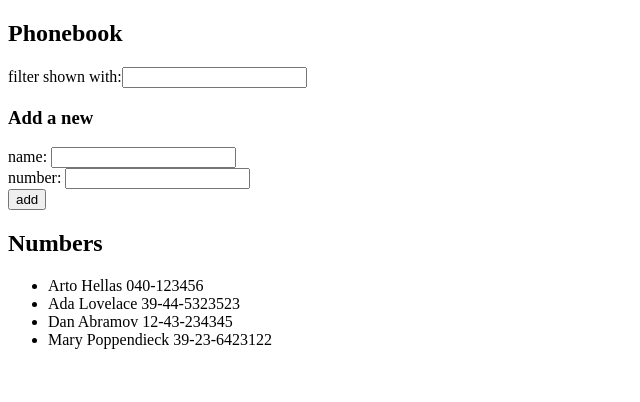
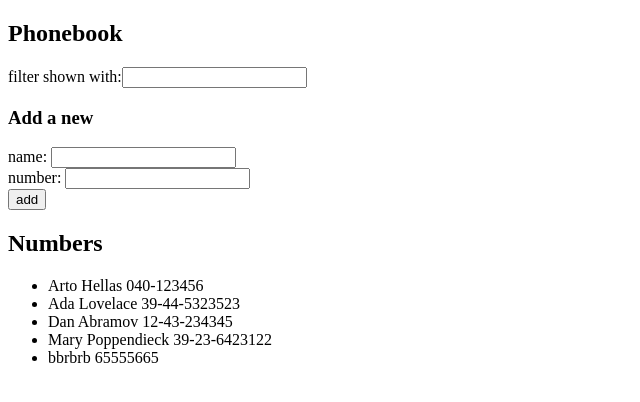
Before and after one commit to BigDsaur/Full-Stack-open-0_1_2, a React (Vite) app: page / in a window 1280 px wide. Shown: the top 402 px of the page, without its empty margins (0-640 px from the left). Built offline with nearby package versions, Linux system fonts and the light colour scheme; data requests are answered from the project's data file.

Commit message:
2.12 puhelinluettelo

```diff
--- a/db.json
+++ b/db.json
@@ -1,5 +1,5 @@
 {
-  "persons":[
+  "persons": [
     {
       "name": "Arto Hellas",
       "number": "040-123456",
@@ -19,6 +19,11 @@
       "name": "Mary Poppendieck",
       "number": "39-23-6423122",
       "id": "4"
+    },
+    {
+      "id": "5431",
+      "name": "bbrbrb",
+      "number": "65555665"
     }
   ]
 }
--- a/src/App.jsx
+++ b/src/App.jsx
@@ -31,11 +31,20 @@ const App = () => {
       return
     }
 
-    const personObject = { name: newName, number: newNumber, id: (persons.length + 1).toString() }
+    const personObject = {
+      name: newName,
+      number: newNumber,
+      //id: (persons.length + 1).toString()
+    }
+
+    axios
+      .post('http://localhost:3001/persons', personObject)
+      .then(response => {
+        console.log('promise fulfilled')
+      })
     setPersons(persons.concat(personObject))
     setNewName('')
     setNewNumber('')
-
   }
 
   return (
```
